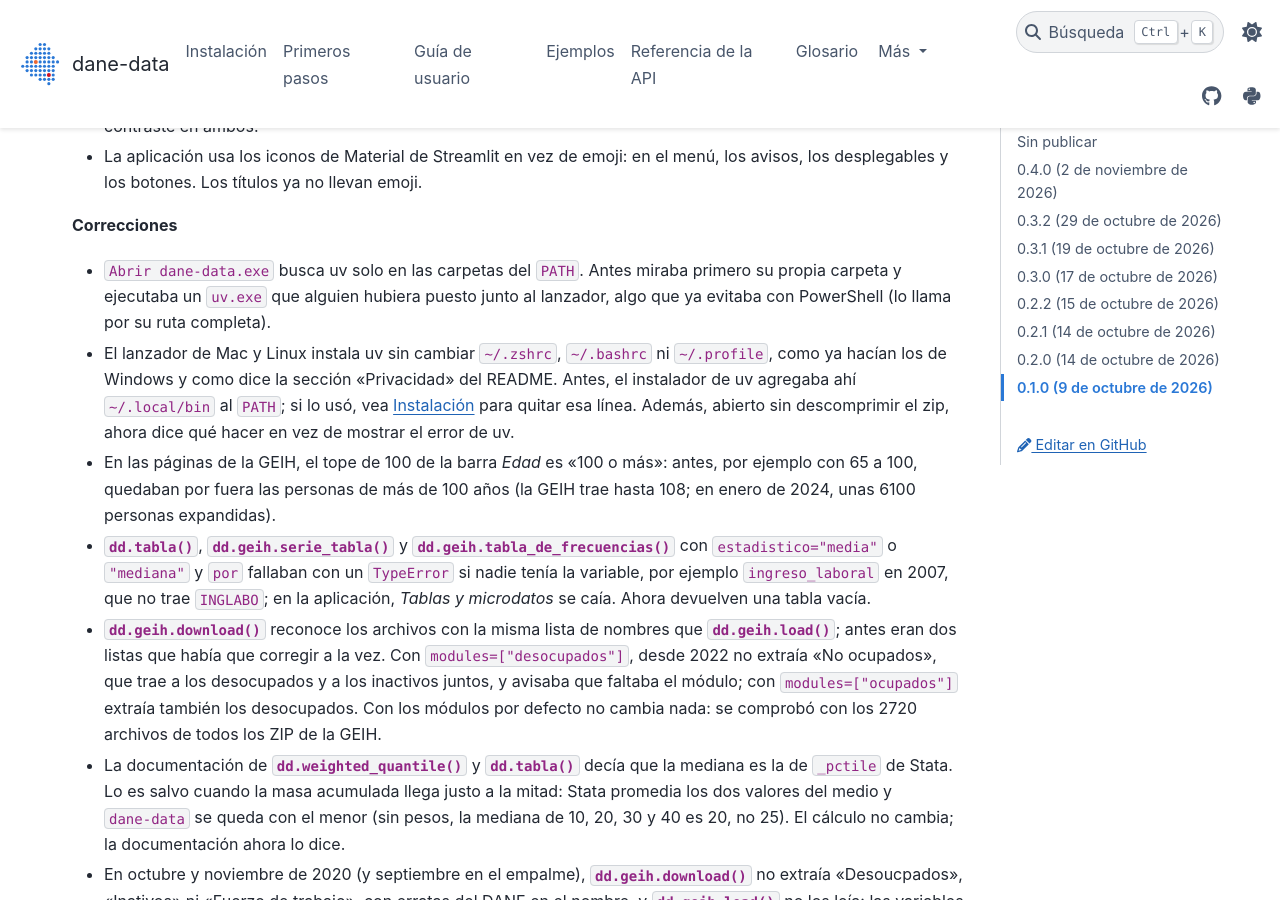
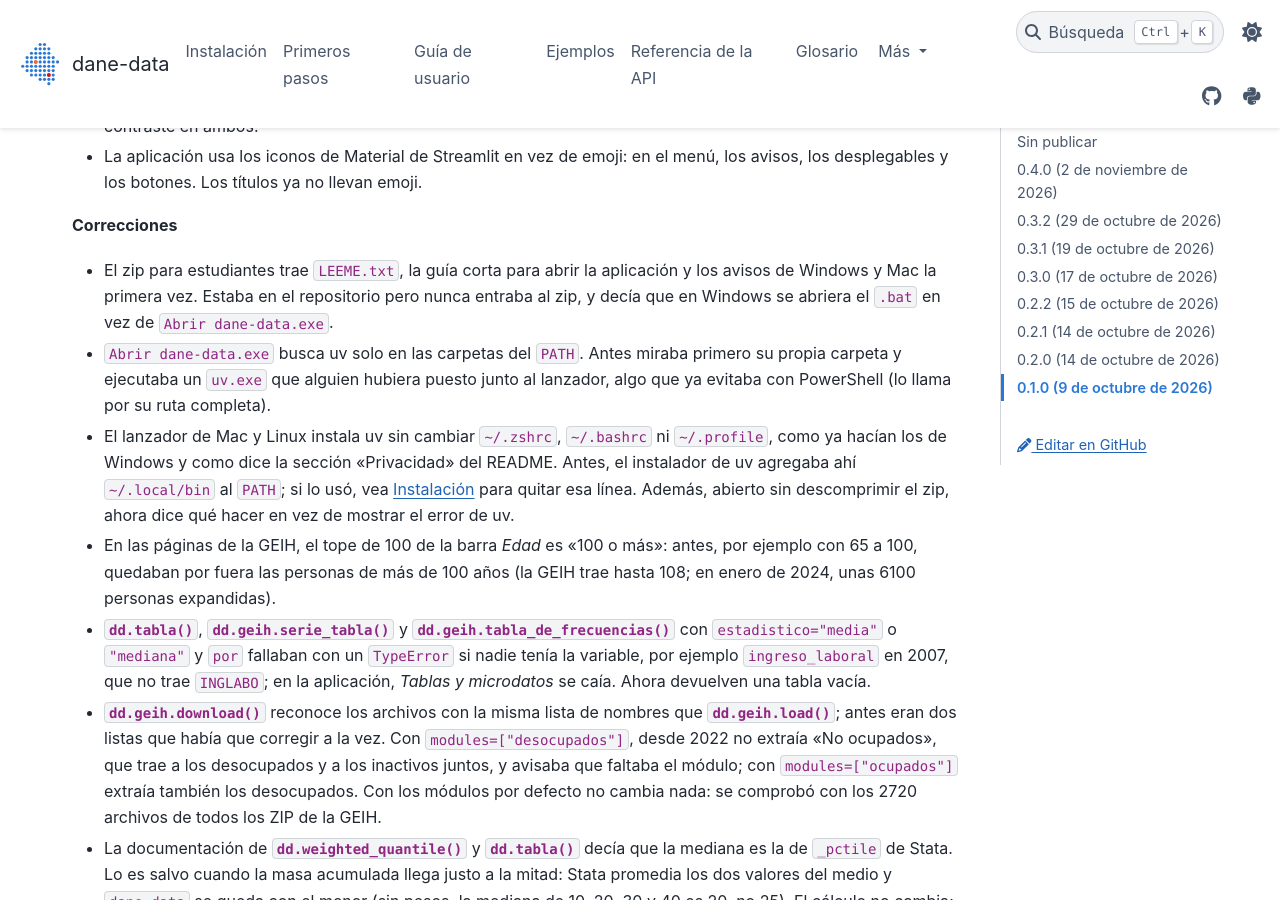
Before and after one commit to IntegralIndefinida/DANE-data, a Sphinx documentation site: the page built from docs/novedades.md, in a window 1280 px wide and 900 px high, scrolled down 1654 px. Built offline with Sphinx 7.4.7 and the PyData theme 0.15.4, drawn with Linux system fonts in a browser that asks for light colours.

Commit message:
Poner LEEME.txt en el zip para estudiantes
El repositorio tiene LEEME.txt, la guía corta para abrir la aplicación con los avisos de
Windows y Mac la primera vez, pero el trabajo zip de release.yml nunca lo copiaba. En Windows un
.txt se abre directo en el Bloc de notas y el README.md no. También decía que en Windows se
abriera el .bat; ahora dice Abrir dane-data.exe, como el README.

```diff
--- a/LEEME.txt
+++ b/LEEME.txt
@@ -2,7 +2,8 @@
 =============================================
 
 COMO ABRIR LA APLICACION
-  Windows : doble clic en  "Abrir dane-data (Windows).bat"
+  Windows : doble clic en  "Abrir dane-data.exe"
+            (o en "Abrir dane-data (Windows).bat", que hace lo mismo)
   Mac     : doble clic en  "Abrir dane-data (Mac).command"
   Linux   : ejecute         ./abrir-dane-data.sh
 
--- a/docs/novedades.md
+++ b/docs/novedades.md
@@ -57,6 +57,9 @@
 
 **Correcciones**
 
+* El zip para estudiantes trae `LEEME.txt`, la guía corta para abrir la aplicación y los avisos de Windows y Mac la
+  primera vez. Estaba en el repositorio pero nunca entraba al zip, y decía que en Windows se abriera el `.bat` en vez
+  de `Abrir dane-data.exe`.
 * `Abrir dane-data.exe` busca uv solo en las carpetas del `PATH`. Antes miraba primero su propia carpeta y ejecutaba
   un `uv.exe` que alguien hubiera puesto junto al lanzador, algo que ya evitaba con PowerShell (lo llama por su ruta
   completa).
```
Also changed, not shown: 1 other file.
